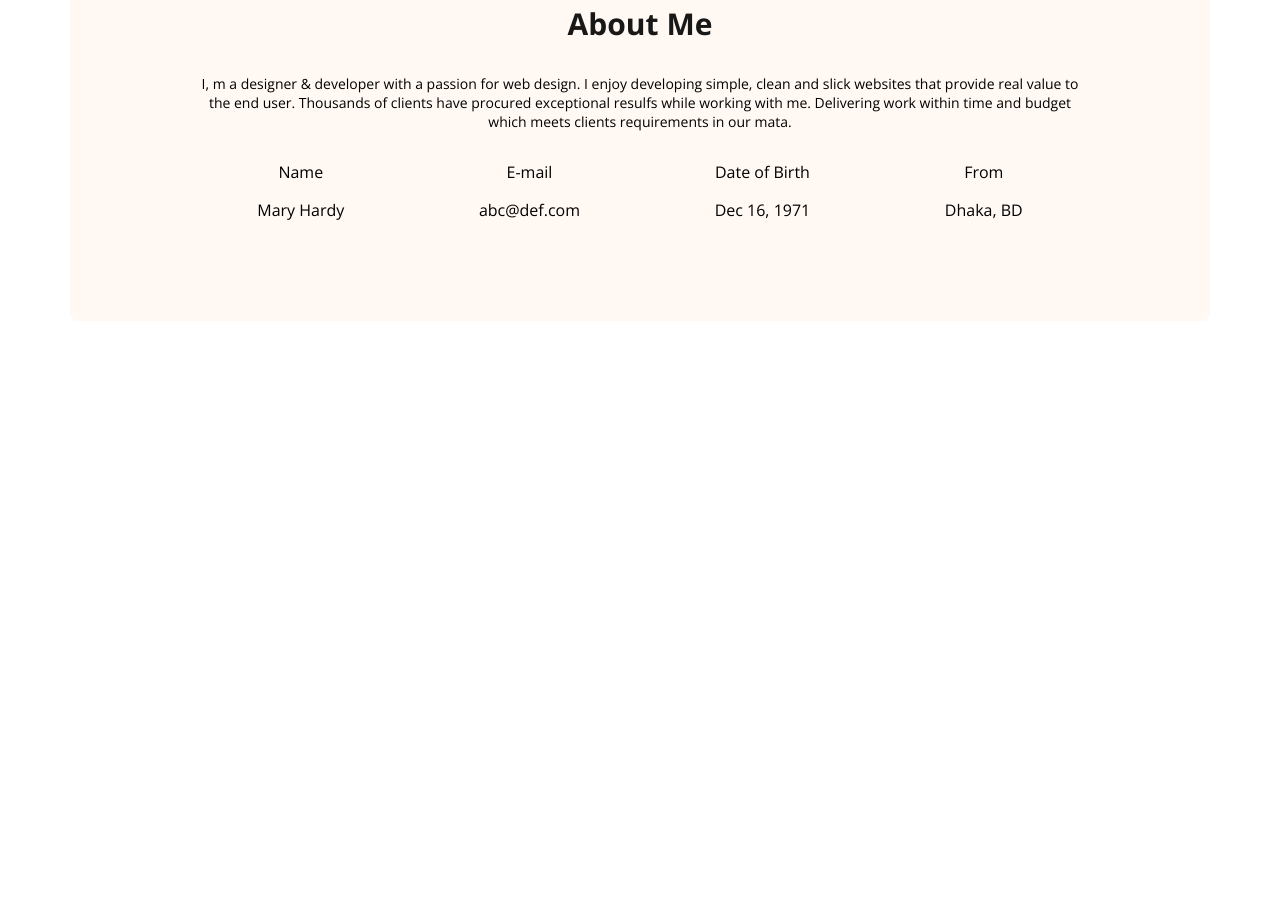
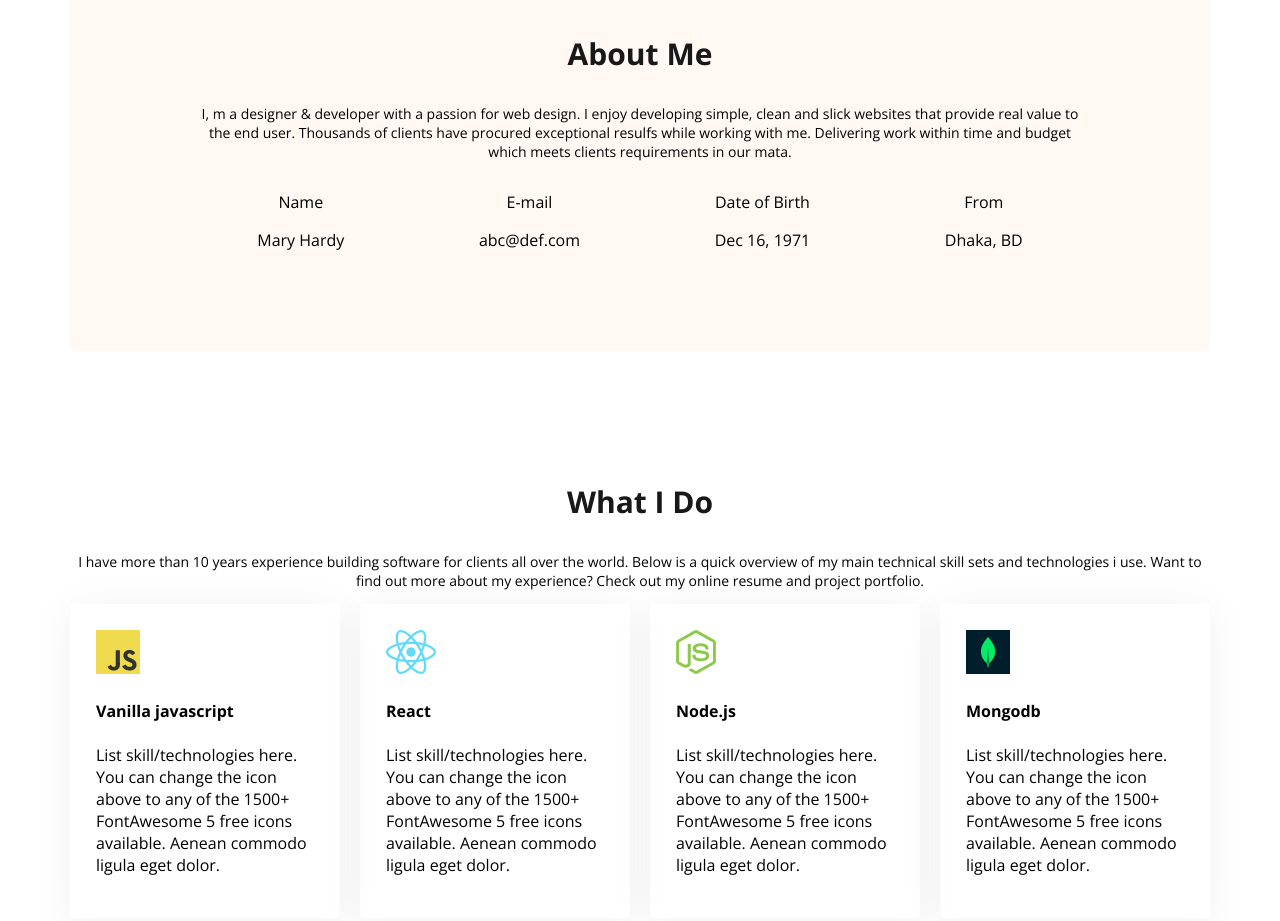
Before and after one commit to sadiaasumaiya/web-dev-portfolio, a plain HTML site: page index.html in a window 1280 px wide. Shown: the part 883-1804 px from the top of the page. Before the commit the page ends 1212 px from the top, so only its background shows below. Drawn offline with nearby package versions, Linux system fonts and the light colour scheme.

Commit message:
added what i do

```diff
--- a/index.html
+++ b/index.html
@@ -57,6 +57,34 @@
                 </div>
             </div>
         </section>
+
+        <section class="skills">
+            <h3 class="section-title text-center">What I Do</h3>
+            <p class="section-description text-center">I have more than 10 years experience building software for clients all over the world. Below is a quick overview of my main technical skill sets and technologies i use. Want to find out more about my experience? Check out my online resume and project portfolio.</p>
+
+            <div class="skills-container">
+                <div class="skill">
+                    <img src="images/icons/js.png" alt="">
+                    <h4 class="skill-title">Vanilla javascript</h4>
+                    <p class="skill-description">List skill/technologies here. You can change the icon above to any of the 1500+ FontAwesome 5 free icons available. Aenean commodo ligula eget dolor.</p>
+                </div>
+                <div class="skill">
+                    <img src="images/icons/react.png" alt="">
+                    <h4 class="skill-title">React</h4>
+                    <p class="skill-description">List skill/technologies here. You can change the icon above to any of the 1500+ FontAwesome 5 free icons available. Aenean commodo ligula eget dolor.</p>
+                </div>
+                <div class="skill">
+                    <img src="images/icons/nodejs.png" alt="">
+                    <h4 class="skill-title">Node.js</h4>
+                    <p class="skill-description">List skill/technologies here. You can change the icon above to any of the 1500+ FontAwesome 5 free icons available. Aenean commodo ligula eget dolor.</p>
+                </div>
+                <div class="skill">
+                    <img src="images/icons/mongo.png" alt="">
+                    <h4 class="skill-title">Mongodb</h4>
+                    <p class="skill-description">List skill/technologies here. You can change the icon above to any of the 1500+ FontAwesome 5 free icons available. Aenean commodo ligula eget dolor.</p>
+                </div>
+            </div>
+        </section>
     </main>
     <footer>
 
--- a/styles/portfolio.css
+++ b/styles/portfolio.css
@@ -10,6 +10,10 @@
   /* shared style */
   .text-primary{
     color: #FD6E0A;
+  }
+
+  .text-center{
+    text-align: center;
   }
 
 .secondary-bg{
@@ -108,11 +112,16 @@ main{
   margin: 0 auto;
 }
 
+main section{
+  margin-top: 130px;
+  margin-bottom: 130px;
+}
+
 /* about styles */
 .about{
   border-radius: 8px;
   padding: 100px 120px;
-  margin-top: 100px;
+
   text-align: center;
 }
 
@@ -123,3 +132,15 @@ main{
 .item-description{
   font-weight: 600px;
 }
+
+/* skills section styles */
+.skills-container{
+  display: flex;
+  gap: 20px;
+
+}
+.skill{
+  padding: 26px ;
+  box-shadow: 0px 4px 40px 0px rgba(0, 0, 0, 0.06);
+  border-radius: 4px;
+}
```
